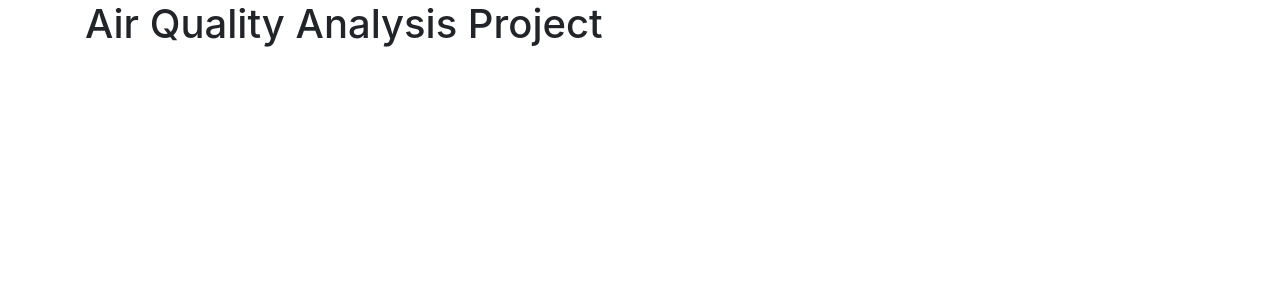
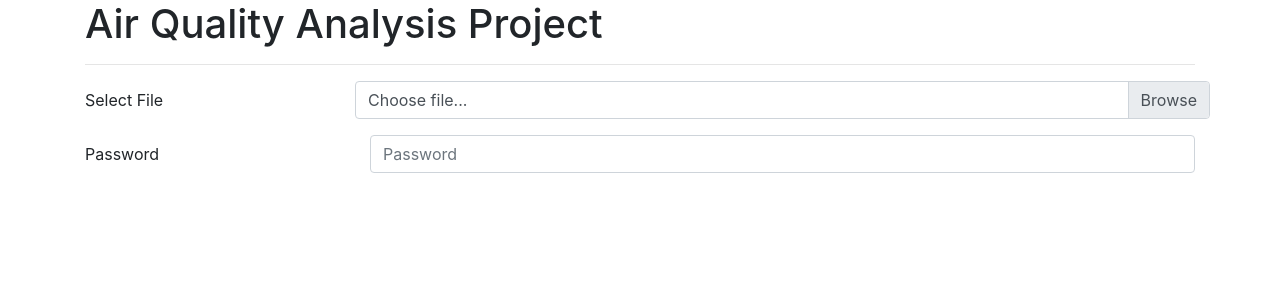
Before and after one commit to bglowniak/Air-Quality-Analysis, a Flask app: page / in a window 1280 px wide. Shown: the top 300 px of the page. Run offline with Flask 2, Linux system fonts and the light colour scheme; some libraries are stand-ins or nearby versions.

Commit message:
Add index template code

```diff
--- a/templates/index.html
+++ b/templates/index.html
@@ -8,7 +8,29 @@
 
       <h1>Air Quality Analysis Project</h1>
 
+      <hr/>
 
+      <!--
+        Code samples from https://getbootstrap.com/docs/4.0/components/forms/
+      -->
+
+      <form>
+        <div class="form-group row">
+          <label for="selectFile" class="col-sm-3 col-form-label">Select File</label>
+          <div class="col-sm-9">
+            <input type="file" class="custom-file-input" id="selectFile" required>
+            <label class="custom-file-label" for="selectFile">Choose file...</label>
+          </div>
+        </div>
+
+        <div class="form-group row">
+          <label for="inputPassword" class="col-sm-3 col-form-label">Password</label>
+          <div class="col-sm-9">
+            <input type="password" class="form-control" id="inputPassword" placeholder="Password">
+          </div>
+        </div>
+
+      </form>
 
     </div>
   </div>
```
Also changed, not shown: 1 other file.
